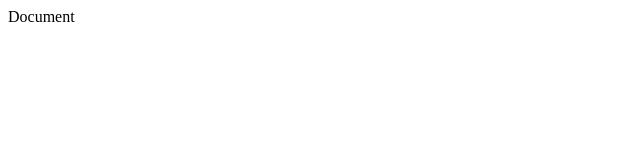
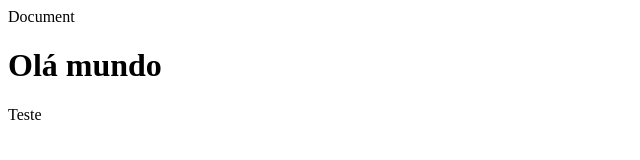
Before and after one commit to Fabio-Duppre/curso_git_1, a plain HTML site: page index.html in a window 1280 px wide. Shown: the whole page, without its empty margins (0-640 px from the left). Drawn offline with Linux system fonts and the light colour scheme.

Commit message:
Teste 2 de encontrar a branch

```diff
--- a/index.html
+++ b/index.html
@@ -6,6 +6,8 @@
         <tittle>Document</tittle>
     </head>
     <body>
+        <h1>Olá mundo</h1>
+        <p>Teste</p>
 
     </body>
 </html>
```
Also changed, not shown: a.txt.
